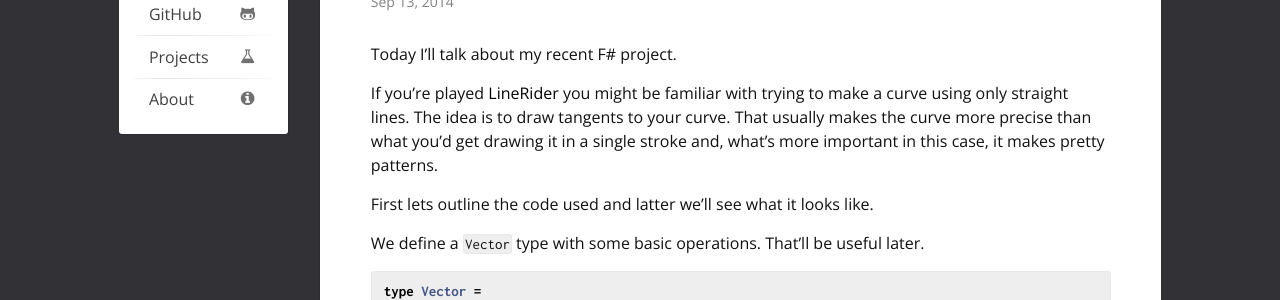
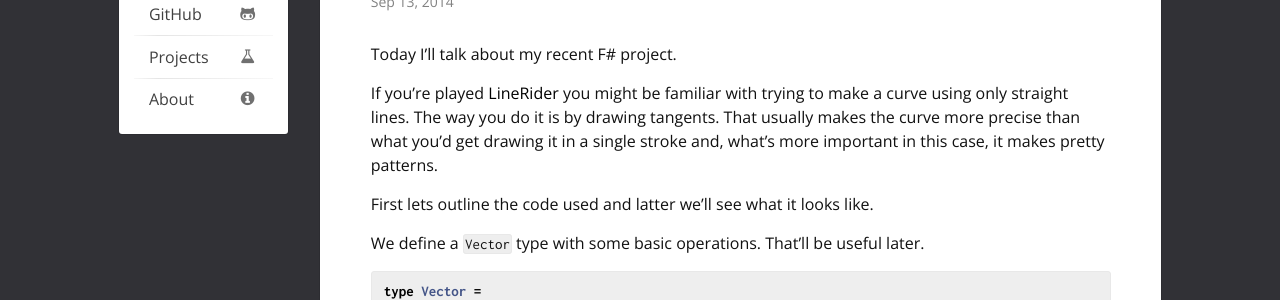
Before and after one commit to LukaHorvat/lukahorvat.github.io, a Jekyll site: the page built from _posts/2014-09-13-pretty-lines.markdown, in a window 1280 px wide and 900 px high. Shown: the part 128-428 px from the top of the window. Built offline with Jekyll 4.4.1, drawn with Linux system fonts in a browser that asks for light colours.

Commit message:
Writing corrections

```diff
--- a/_posts/2014-09-13-pretty-lines.markdown
+++ b/_posts/2014-09-13-pretty-lines.markdown
@@ -9,7 +9,7 @@ project_id: fsharp-drawer
 Today I'll talk about my recent F# project.
 
 If you're played [LineRider](http://www.linerider1.net/) you might be familiar with trying to
-make a curve using only straight lines. The idea is to draw tangents to your curve. That
+make a curve using only straight lines. The way you do it is by drawing tangents. That
 usually makes the curve more precise than what you'd get drawing it in a single stroke
 and, what's more important in this case, it makes pretty patterns.
 
```
